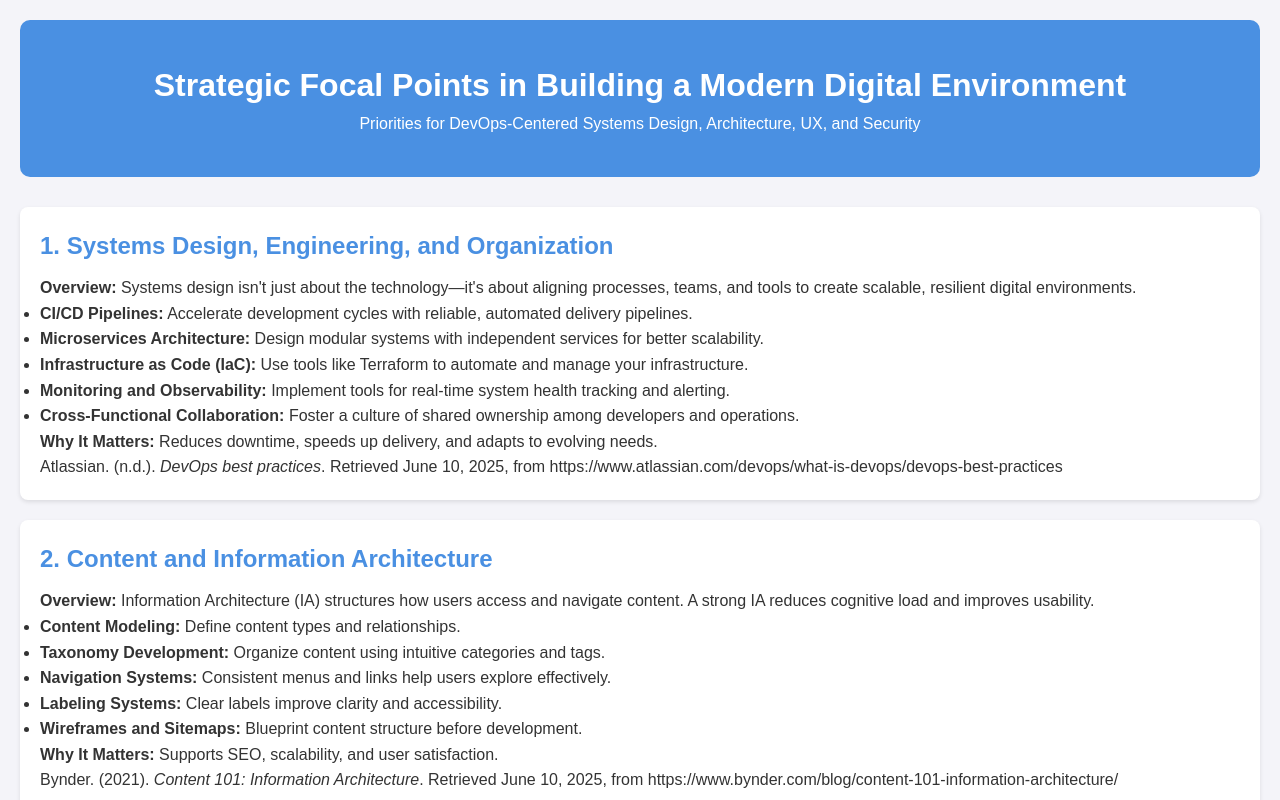
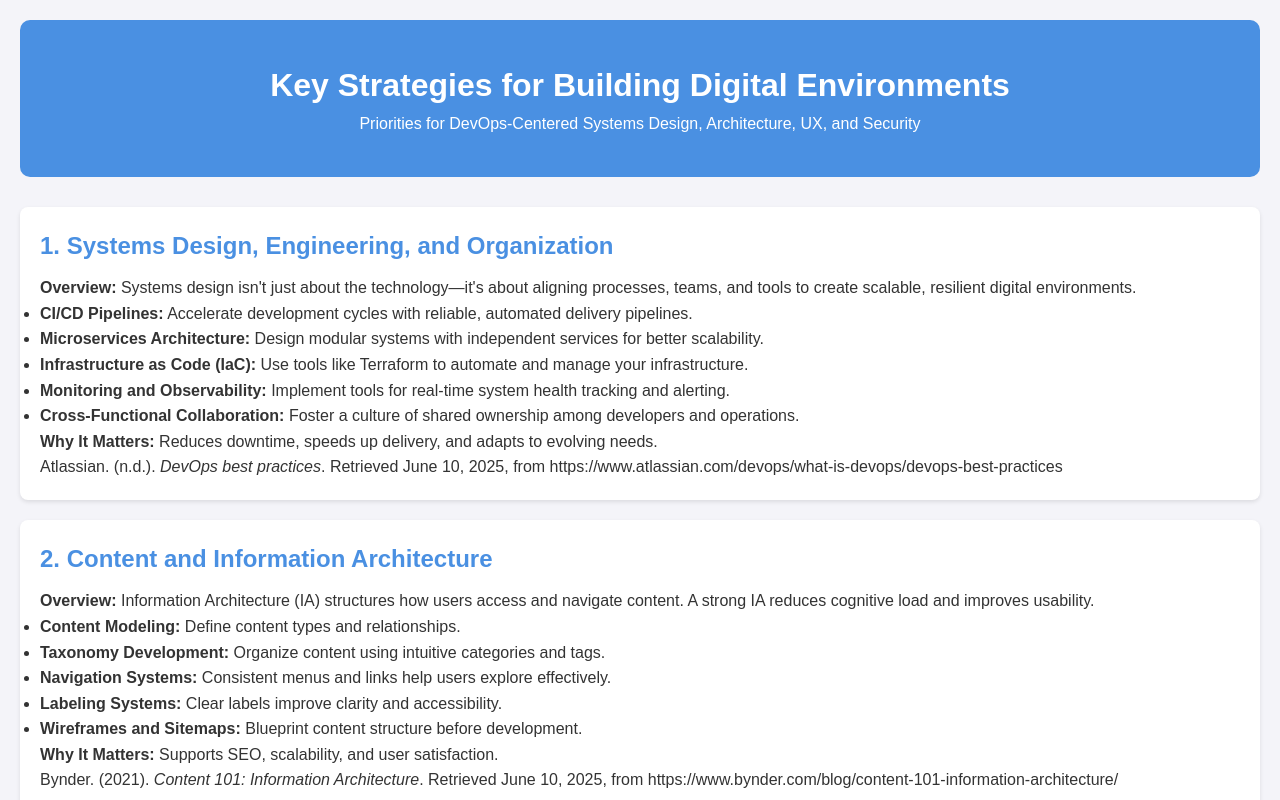
Before and after one commit to Antonioa707/Digital-Environment-Final, a plain HTML site: page index.html in a window 1280 px wide. Shown: the top 800 px of the page. Drawn offline with Linux system fonts and the light colour scheme.

Commit message:
index.html

```diff
--- a/index.html
+++ b/index.html
@@ -3,12 +3,12 @@
 <head>
   <meta charset="UTF-8" />
   <meta name="viewport" content="width=device-width, initial-scale=1.0" />
-  <title>Strategic Focal Points in Building a Modern Digital Environment</title>
+  <title>Key Strategies for Building Digital Environments</title>
   <link rel="stylesheet" href="style.css">
 </head>
 <body>
   <header>
-    <h1>Strategic Focal Points in Building a Modern Digital Environment</h1>
+    <h1>Key Strategies for Building Digital Environments</h1>
     <p>Priorities for DevOps-Centered Systems Design, Architecture, UX, and Security</p>
   </header>
   <main>
```
